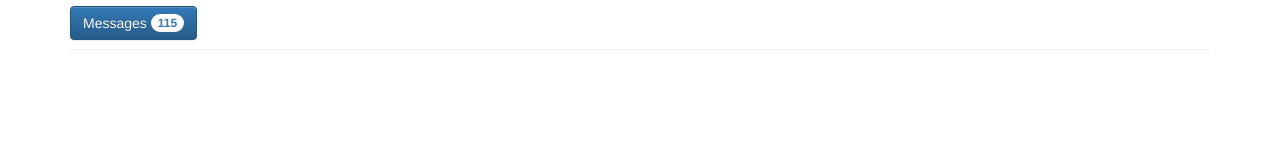
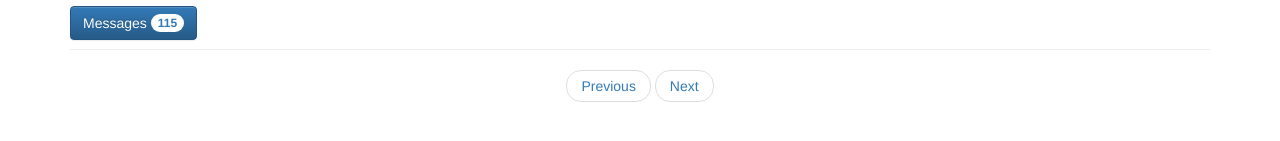
Before and after one commit to iambradleyy/savings, a website: page index.html in a window 1280 px wide. Shown: the part 557-698 px from the top of the page. Drawn offline with nearby package versions, Linux system fonts and the light colour scheme.

Commit message:
Add pager.

```diff
--- a/index.html
+++ b/index.html
@@ -31,4 +31,10 @@
         </button>
     </div>
 </body>
+<nav>
+  <ul class="pager">
+    <li><a href="#">Previous</a></li>
+    <li><a href="#">Next</a></li>
+  </ul>
+</nav>
 </html>
```
